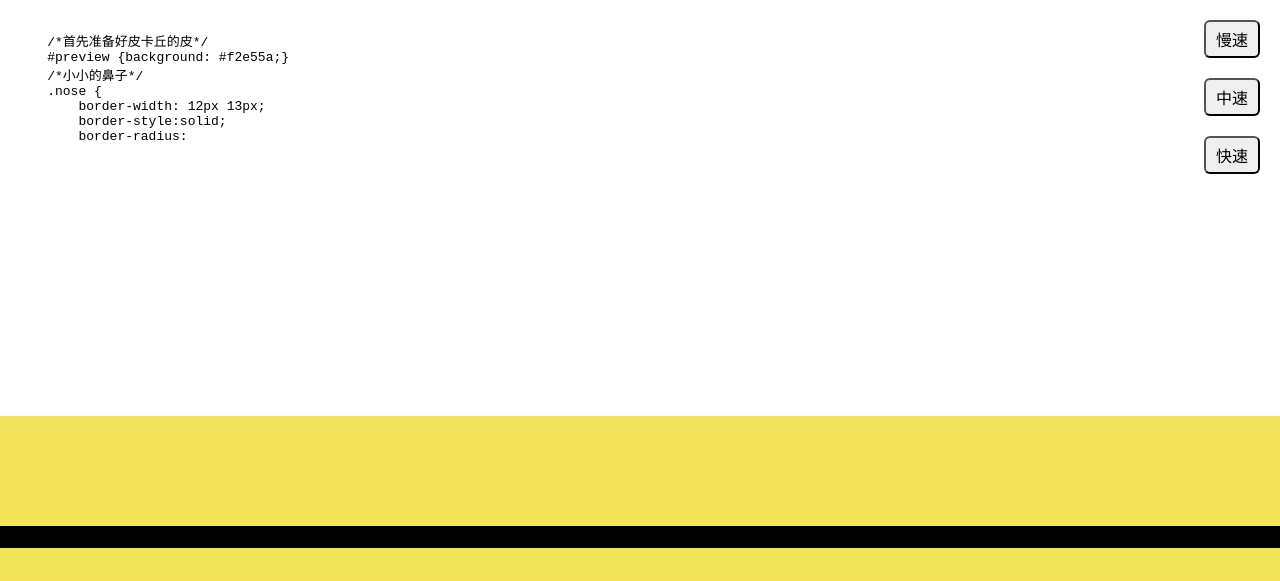
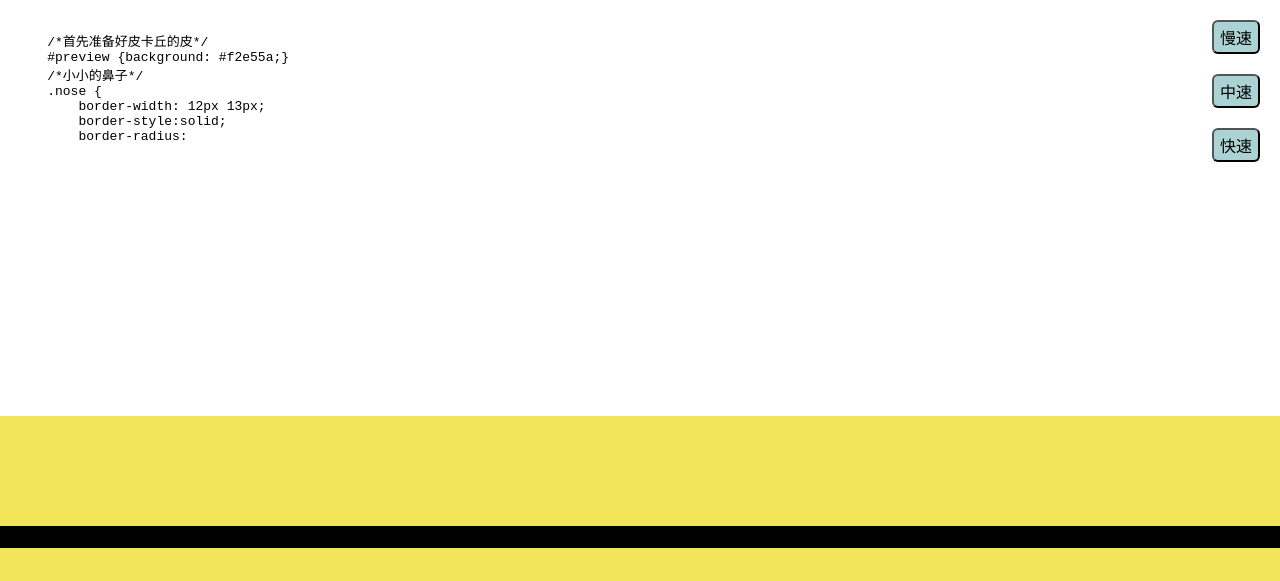
Before and after one commit to wangliuyong/pikachu, a plain HTML site: page index.html in a window 1280 px wide. Drawn offline with nearby package versions, Linux system fonts and the light colour scheme.

Commit message:
更改按钮样式

```diff
--- a/css/style.css
+++ b/css/style.css
@@ -52,10 +52,11 @@ body {
   padding: 5px;
 }
 #buttons>button{
-  padding: 5px 10px;
+  padding: 3px 6px;
   margin:10px;
   border-radius: 6px;
   font-family: 'Helvetica', 'Arial', sans-serif;
+  background:rgba(150,200,200,0.8);
   font-size: 1em;
 
 }
```
